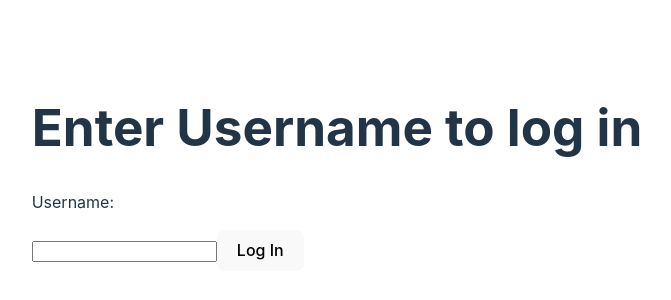
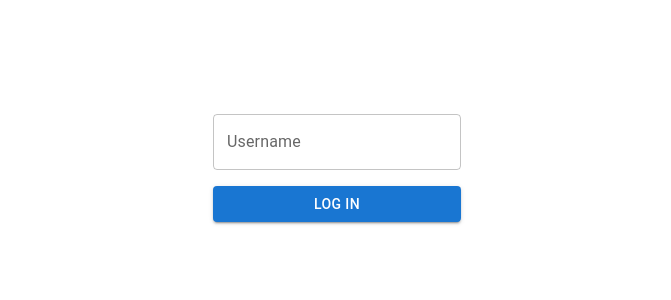
Before and after one commit to eoin-raff/code-challenge, a React (Vite) app: page / in a window 1280 px wide. Shown: the part 232-532 px from the top of the page, without its empty margins (303-974 px from the left). Built offline with nearby package versions, Linux system fonts and the light colour scheme.

Commit message:
started making UI pretty with Material UI

```diff
--- a/package.json
+++ b/package.json
@@ -13,6 +13,9 @@
     "test:watchAll": "jest --watchAll"
   },
   "dependencies": {
+    "@emotion/react": "^11.13.3",
+    "@emotion/styled": "^11.13.0",
+    "@mui/material": "^6.1.6",
     "react": "^18.3.1",
     "react-dom": "^18.3.1",
     "react-hook-form": "^7.53.2"
--- a/src/App.tsx
+++ b/src/App.tsx
@@ -1,5 +1,4 @@
 import { useState } from 'react'
-import { UserData } from '../types'
 import './App.css'
 import LoginForm from './components/LoginForm'
 import UserDisplay from './components/UserDisplay'
@@ -8,12 +7,12 @@ import User from './classes/user'
 
 function App() {
 
-  const [user, setUser] = useState<User | undefined>(undefined)
+  const [user, setUser] = useState<User>()
 
   return (
     <>
       <AuthContext.Provider value={user}>
-        {user ? <UserDisplay user={user} /> : <LoginForm setUser={setUser} />}
+        {user ? <UserDisplay /> : <LoginForm setUser={setUser} />}
       </AuthContext.Provider>
     </>
 
--- a/src/components/LoginForm.tsx
+++ b/src/components/LoginForm.tsx
@@ -4,6 +4,7 @@ import { UserData } from '../../types'
 import { useForm, SubmitHandler } from "react-hook-form"
 import { AuthContext } from '../context/AuthContext'
 import User from '../classes/user'
+import { Box, Button, Container, TextField, Typography } from '@mui/material'
 
 type Inputs = {
     username: string
@@ -40,6 +41,7 @@ const LoginForm = ({ setUser }: LoginFormProps) => {
             } catch (error) {
                 setApiError('Error finding user')
                 setIsLoading(false)
+
             }
         })()
 
@@ -49,20 +51,20 @@ const LoginForm = ({ setUser }: LoginFormProps) => {
 
     return (
         /* "handleSubmit" will validate your inputs before invoking "onSubmit" */
-        <>
-            <h1>Enter Username to log in</h1>
-            <form onSubmit={handleSubmit(onSubmit)}>
-                <label>
-                    <p>Username:</p>
-                    {/* include validation with required or other standard HTML validation rules */}
-                    <input {...register("username", { required: true })} />
-                    {/* errors will return when field validation fails  */}
-                    {errors.username && <span>This field is required</span>}
-                </label>
-                <button type="submit">Log In</button>
-            </form>
-            {apiError && <p>{apiError}</p>}
-        </>
+        <Box flexDirection={'column'}>
+            <Container>
+                <Box display={'flex'} flexDirection={'column'}>
+                    <Box display={'flex'} gap={2} flexDirection={'column'} component={'form'} onSubmit={handleSubmit(onSubmit)}>
+                        {/* include validation with required or other standard HTML validation rules */}
+                        <TextField id="outlined-basic" label="Username" variant="outlined" {...register("username", { required: true })} />
+                        {/* errors will return when field validation fails  */}
+                        <Button type="submit" variant='contained'>Log In</Button>
+                    </Box>
+                    {errors.username && <Typography variant='subtitle1' color='error'>Username is required</Typography>}
+                    {apiError && <Typography variant='subtitle1' color='error'>{apiError}</Typography>}
+                </Box>
+            </Container>
+        </Box>
     )
 }
 
--- a/src/components/UserDisplay.tsx
+++ b/src/components/UserDisplay.tsx
@@ -1,21 +1,20 @@
-import React from 'react'
-import { UserData } from '../../types'
+import { useContext } from 'react'
 import SetsOverview from './SetDisplay'
 import User from '../classes/user'
+import { AuthContext } from '../context/AuthContext'
 
-interface UserDisplayProps {
-    user: User
-}
 
-const UserDisplay = ({ user }: UserDisplayProps) => {
+const UserDisplay = () => {
+    const user = useContext(AuthContext)!
     const { username, brickCount } = user
     const currentUser = new User(user)
     return (
         <>
+
             <h1>Welcome {username}</h1>
             <p>You have {brickCount} pieces!</p>
+
             <SetsOverview user={currentUser} />
-            {/* <pre>{JSON.stringify(user, null, 2)}</pre> */}
         </>
     )
 }
```
Also changed, not shown: 1 other file (tests, documents, lock files or other folders).
